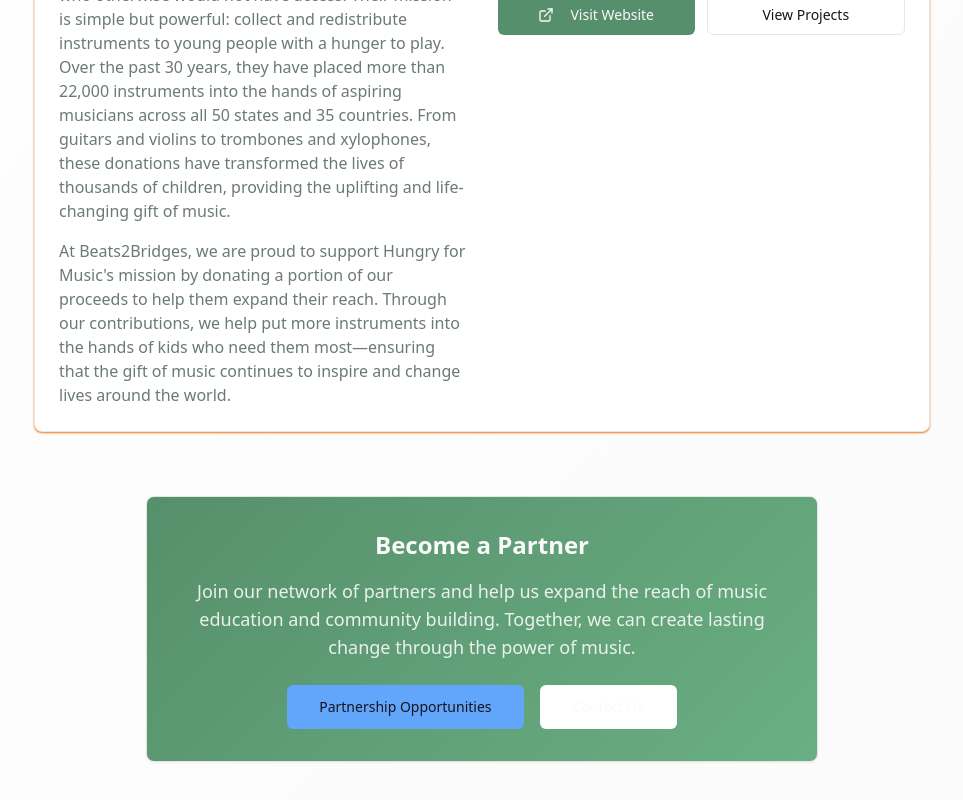
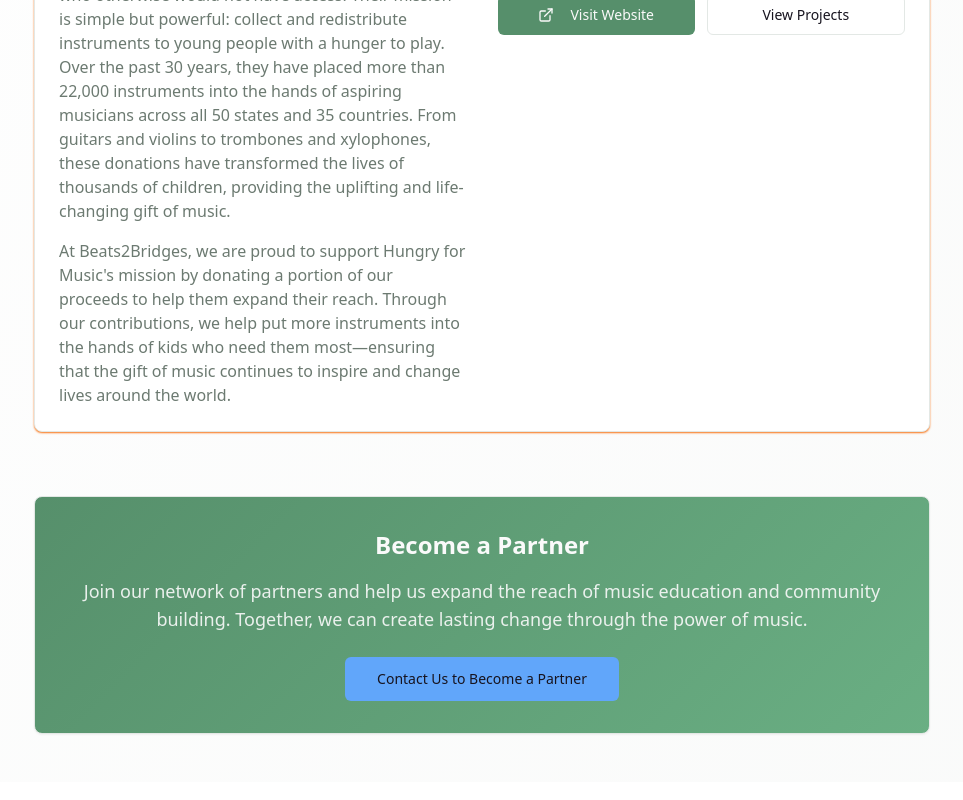
Before and after one commit to BEATS2BRIDGES/beats2bridges, a React (Vite) app: page /partners in a window 1280 px wide. Shown: the part 750-1550 px from the top of the page, without its empty margins (158-1121 px from the left). Built offline with nearby package versions, Linux system fonts and the light colour scheme.

Commit message:
Update partner card styling
Adjusted the "Become a Partner" card width to match the "Partner" card and consolidated its buttons into a single "Contact Us to Become a Partner" button linking to the contact page.

```diff
--- a/src/pages/Partners.tsx
+++ b/src/pages/Partners.tsx
@@ -79,7 +79,7 @@ const Partners = () => {
         </div>
 
         {/* Partnership CTA */}
-        <div className="max-w-2xl mx-auto text-center">
+        <div className="max-w-4xl mx-auto text-center">
           <Card className="shadow-glow bg-gradient-hero text-primary-foreground">
             <CardContent className="p-8">
               <h3 className="text-2xl font-bold mb-4">Become a Partner</h3>
@@ -87,12 +87,11 @@ const Partners = () => {
                 Join our network of partners and help us expand the reach of music education and community building.
                 Together, we can create lasting change through the power of music.
               </p>
-              <div className="flex flex-col sm:flex-row gap-4 justify-center">
-                <Button variant="secondary" size="lg">
-                  Partnership Opportunities
-                </Button>
-                <Button variant="outline" size="lg" className="border-primary-foreground/30 text-primary-foreground hover:bg-primary-foreground/10">
-                  Contact Us
+              <div className="flex justify-center">
+                <Button variant="secondary" size="lg" asChild>
+                  <a href="/contact">
+                    Contact Us to Become a Partner
+                  </a>
                 </Button>
               </div>
             </CardContent>
```
